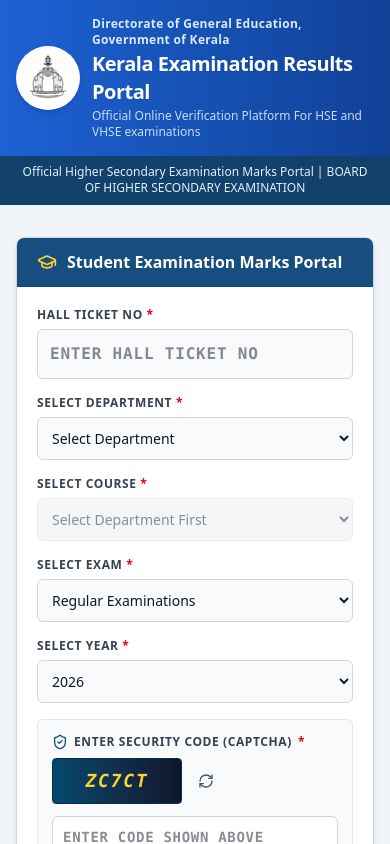
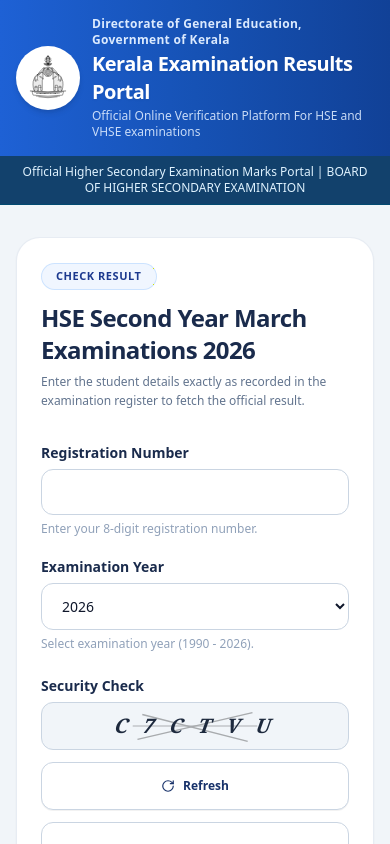
Before and after one commit to careerWingsCon/Education-Career, a React (Vite) app: page / in a window 390 px wide. Shown: the top 844 px of the page. Built offline with nearby package versions, Linux system fonts and the light colour scheme.

Commit message:
refactor: simplify search form and update test data
Removed unused filter fields and complexity from the search form. Updated mock data for student record accuracy.

```diff
--- a/src/components/SearchForm.tsx
+++ b/src/components/SearchForm.tsx
@@ -1,5 +1,5 @@
 import React, { useState, useEffect } from 'react';
-import { Search, AlertCircle, GraduationCap, ShieldCheck, RefreshCw } from 'lucide-react';
+import { Search, AlertCircle, RotateCw, RefreshCw } from 'lucide-react';
 
 interface SearchFormProps {
   onSearch: (
@@ -9,102 +9,26 @@ interface SearchFormProps {
     exam?: string,
     year?: string
   ) => void;
-  onOpenCreateModal: () => void;
+  onOpenCreateModal?: () => void;
 }
 
 export const SearchForm: React.FC<SearchFormProps> = ({ onSearch }) => {
   const [hallTicketInput, setHallTicketInput] = useState<string>('');
-  const [department, setDepartment] = useState<string>('Select Department');
-  const [course, setCourse] = useState<string>('');
-  const [exam, setExam] = useState<string>('Regular');
   const [selectedYear, setSelectedYear] = useState<string>('2026');
-  const [captchaCode, setCaptchaCode] = useState<string>('7B9K4');
+  const [captchaCode, setCaptchaCode] = useState<string>('AJ75KE');
   const [userCaptcha, setUserCaptcha] = useState<string>('');
   const [errorMsg, setErrorMsg] = useState<string>('');
   const [isSearching, setIsSearching] = useState<boolean>(false);
   const [searchStatusText, setSearchStatusText] = useState<string>('');
 
-  const isCourseDisabled = department === 'SSLC' || department === 'HSE' || department === 'Select Department';
-
-  // Get available course list dynamically based on selected Department
-  const getCourseOptions = () => {
-    switch (department) {
-      case 'Under Graduation':
-        return [
-          { label: 'Select Course', value: '' },
-          { label: 'B.Com (Computer Application)', value: 'BCOM_CA' },
-          { label: 'B.Com (General)', value: 'BCOM_GEN' },
-          { label: 'B.Sc (Computer Science)', value: 'BSC_CS' },
-          { label: 'B.Sc (Mathematics, Physics, Chemistry)', value: 'BSC_MPC' },
-          { label: 'B.Sc (Botany, Zoology, Chemistry)', value: 'BSC_BZC' },
-          { label: 'B.A (History, Economics, Political Science)', value: 'BA' },
-          { label: 'B.B.A (Bachelor of Business Administration)', value: 'BBA' },
-          { label: 'B.C.A (Bachelor of Computer Applications)', value: 'BCA' },
-        ];
-      case 'P G & Professional Courses':
-        return [
-          { label: 'Select Course', value: '' },
-          { label: 'M.Com (Master of Commerce)', value: 'MCOM' },
-          { label: 'M.Sc (Computer Science)', value: 'MSC_CS' },
-          { label: 'M.Sc (Organic Chemistry)', value: 'MSC_CHEM' },
-          { label: 'M.Sc (Mathematics)', value: 'MSC_MATH' },
-          { label: 'M.A (English Literature)', value: 'MA_ENG' },
-          { label: 'M.A (Economics)', value: 'MA_ECO' },
-          { label: 'M.B.A (Master of Business Administration)', value: 'MBA' },
-          { label: 'M.C.A (Master of Computer Applications)', value: 'MCA' },
-        ];
-      case 'B. Tech & B. Arch':
-        return [
-          { label: 'Select Course', value: '' },
-          { label: 'B.Tech (Computer Science & Engineering)', value: 'BTECH_CSE' },
-          { label: 'B.Tech (Electronics & Communication Engg)', value: 'BTECH_ECE' },
-          { label: 'B.Tech (Electrical & Electronics Engg)', value: 'BTECH_EEE' },
-          { label: 'B.Tech (Civil Engineering)', value: 'BTECH_CIVIL' },
-          { label: 'B.Tech (Mechanical Engineering)', value: 'BTECH_MECH' },
-          { label: 'B.Tech (Information Technology)', value: 'BTECH_IT' },
-          { label: 'B.Arch (Bachelor of Architecture)', value: 'BARCH' },
-        ];
-      case 'M. Tech':
-        return [
-          { label: 'Select Course', value: '' },
-          { label: 'M.Tech (Computer Science & Engineering)', value: 'MTECH_CSE' },
-          { label: 'M.Tech (VLSI & Embedded Systems)', value: 'MTECH_VLSI' },
-          { label: 'M.Tech (Structural Engineering)', value: 'MTECH_STRUCT' },
-          { label: 'M.Tech (Power Electronics)', value: 'MTECH_POWER' },
-          { label: 'M.Tech (CAD / CAM)', value: 'MTECH_CAD' },
-        ];
-      case 'Pharmacy':
-        return [
-          { label: 'Select Course', value: '' },
-          { label: 'B.Pharmacy (Bachelor of Pharmacy)', value: 'BPHARM' },
-          { label: 'M.Pharmacy (Pharmaceutics)', value: 'MPHARM' },
-          { label: 'Pharm.D (Doctor of Pharmacy)', value: 'PHARMD' },
-        ];
-      case 'SSLC':
-      case 'HSE':
-        return [{ label: 'Not Applicable for SSLC / HSE', value: 'NA' }];
-      default:
-        return [{ label: 'Select Department First', value: '' }];
-    }
-  };
-
-  // Automatically adjust selected course when department changes
-  useEffect(() => {
-    if (department === 'SSLC' || department === 'HSE') {
-      setCourse('NA');
-    } else {
-      setCourse('');
-    }
-  }, [department]);
-
   // Generate array of years from 2026 down to 1990
   const yearOptions = Array.from({ length: 2026 - 1990 + 1 }, (_, i) => (2026 - i).toString());
 
-  // Generate random 5-character captcha code
+  // Generate random 6-character captcha code similar to AJ75KE
   const generateCaptcha = () => {
     const chars = '23456789ABCDEFGHJKLMNPQRSTUVWXYZ';
     let code = '';
-    for (let i = 0; i < 5; i++) {
+    for (let i = 0; i < 6; i++) {
       code += chars.charAt(Math.floor(Math.random() * chars.length));
     }
     setCaptchaCode(code);
@@ -118,94 +42,68 @@ export const SearchForm: React.FC<SearchFormProps> = ({ onSearch }) => {
   const handleSubmit = (e: React.FormEvent) => {
     e.preventDefault();
 
-    if (!hallTicketInput.trim()) {
-      setErrorMsg('Please enter a valid Hall Ticket Number');
+    const regNum = hallTicketInput.trim();
+
+    if (!regNum) {
+      setErrorMsg('Please enter a valid Registration Number');
       return;
     }
 
     if (userCaptcha.trim().toUpperCase() !== captchaCode.toUpperCase()) {
-      setErrorMsg('Security Captcha Code does not match. Please enter the correct code.');
+      setErrorMsg('Security Check code does not match. Please enter the correct text.');
       return;
     }
 
     setErrorMsg('');
     setIsSearching(true);
-    setSearchStatusText('Connecting to Acharya Nagarjuna University Examination Portal...');
+    setSearchStatusText('Connecting to Examination Server...');
 
-    // Only proceed to result if Department is HSE AND Year is 2017; otherwise keep loading continuously ("2017 years select karay to hi result ana werna sirf load hona")
-    if (department !== 'HSE' || selectedYear !== '2017') {
-      if (department !== 'HSE' && selectedYear !== '2017') {
+    // If selected year is not 2017, stay in endless loading state ("sirf load hotay rehna")
+    if (selectedYear !== '2017') {
+      setTimeout(() => {
         setSearchStatusText(
-          'Searching Database... Please select HSE (11 / 12th Class) Department and Year 2017 to load result.'
+          `Searching Examination Database for Reg No. ${regNum}... Records are published for Year 2017. Please select Examination Year 2017.`
         );
-      } else if (department !== 'HSE') {
-        setSearchStatusText(
-          department === 'Select Department'
-            ? 'Searching Examination Database... Please select Department (Only HSE results for 2017 are active).'
-            : `Searching Examination Portal Database for ${department}... Results pending publication. Please select HSE (11 / 12th Class) and Year 2017 to view result.`
-        );
-      } else {
-        setSearchStatusText(
-          `Searching Examination Portal Database for Year ${selectedYear}... Results pending publication. Please select Year 2017 to view result.`
-        );
-      }
+      }, 1200);
       return;
     }
 
-    // Step-by-step progress simulation before displaying result
+    // When year 2017 is selected:
     setTimeout(() => {
-      setSearchStatusText(`Fetching Marksheet Record for Hall Ticket ${hallTicketInput.trim()}...`);
+      setSearchStatusText('Fetching official HSE 2017 examination results...');
     }, 600);
 
     setTimeout(() => {
       onSearch(
-        hallTicketInput.trim(),
-        department,
-        course,
-        exam,
-        selectedYear
+        regNum,
+        'HSE',
+        'HSE ( Higher Secondary Examination )',
+        'Regular',
+        '2017'
       );
       setIsSearching(false);
-    }, 1400);
+    }, 1200);
   };
 
   if (isSearching) {
     return (
-      <div className="bg-white border border-gray-300 rounded-lg shadow-md overflow-hidden">
-        <div className="bg-[#164E80] text-white px-5 py-3.5 flex items-center justify-between border-b border-sky-900">
-          <div className="flex items-center gap-2.5">
-            <GraduationCap className="w-5 h-5 text-amber-300" />
-            <h3 className="font-bold text-base sm:text-lg font-sans">Student Result Processing</h3>
-          </div>
+      <div className="bg-white rounded-3xl p-8 sm:p-12 border border-slate-200/80 shadow-xs max-w-4xl mx-auto text-center flex flex-col items-center justify-center min-h-[380px]">
+        <div className="relative mb-6">
+          <div className="w-16 h-16 border-4 border-blue-100 border-t-[#18326a] rounded-full animate-spin" />
+          <RefreshCw className="w-6 h-6 text-[#18326a] absolute inset-0 m-auto animate-pulse" />
         </div>
 
-        <div className="p-8 sm:p-12 text-center flex flex-col items-center justify-center min-h-[360px]">
-          <div className="relative mb-6">
-            <div className="w-16 h-16 border-4 border-sky-100 border-t-[#164E80] rounded-full animate-spin"></div>
-            <RefreshCw className="w-6 h-6 text-[#164E80] absolute inset-0 m-auto animate-pulse" />
-          </div>
-
-          <h4 className="text-base font-bold text-gray-900 mb-2">
-            Searching &amp; Validating Marksheet Data
+        <h4 className="text-lg font-bold text-slate-900 mb-2">
+          Fetching Official Examination Result
         </h4>
 
-          <p className="text-xs sm:text-sm text-sky-800 font-mono font-medium max-w-md bg-sky-50 px-4 py-2 rounded border border-sky-200 mb-5 animate-pulse">
+        <p className="text-xs sm:text-sm text-blue-900 font-medium bg-blue-50/80 px-5 py-2.5 rounded-xl border border-blue-200/70 mb-5 animate-pulse">
           {searchStatusText || 'Connecting to Examination Server...'}
         </p>
 
-          <div className="w-full max-w-xs bg-gray-200 rounded-full h-2 mb-5 overflow-hidden">
-            <div className="bg-[#164E80] h-2 rounded-full animate-pulse w-3/4"></div>
-          </div>
-
-          <p className="text-xs text-gray-600 mb-5">
-            Hall Ticket No: <strong className="font-mono text-gray-800">{hallTicketInput}</strong> | Department: <strong className="text-gray-800">{department}</strong> | Year: <strong className="text-gray-800">{selectedYear}</strong>
+        <p className="text-xs text-slate-500 mb-5">
+          Register No: <strong className="font-mono text-slate-800">{hallTicketInput}</strong>
         </p>
-
-          {(department !== 'HSE' || selectedYear !== '2017') && (
-            <p className="text-xs font-semibold text-amber-800 bg-amber-50 p-2.5 rounded border border-amber-200 mb-5">
-              ⚠️ Active marksheet records are currently published for <strong>HSE (11 / 12th Class)</strong> in Examination Year <strong>2017</strong>. Please select HSE and Year 2017 to submit and view your result sheet.
-            </p>
-          )}
 
         <button
           type="button"
@@ -213,40 +111,37 @@ export const SearchForm: React.FC<SearchFormProps> = ({ onSearch }) => {
             setIsSearching(false);
             setSearchStatusText('');
           }}
-            className="px-5 py-2 bg-gray-200 hover:bg-gray-300 text-gray-800 text-xs font-bold rounded shadow transition-colors cursor-pointer"
+          className="px-6 py-2.5 bg-slate-100 hover:bg-slate-200 text-slate-700 text-xs font-bold rounded-full transition-colors cursor-pointer"
         >
-            Cancel / Edit Inputs
+          Cancel / Edit Input
         </button>
-        </div>
       </div>
     );
   }
 
   return (
-    <div className="bg-white border border-gray-300 rounded-lg shadow-md overflow-hidden">
-      {/* Top Title Banner */}
-      <div className="bg-[#164E80] text-white px-5 py-3.5 flex items-center justify-between border-b border-sky-900">
-        <div className="flex items-center gap-2.5">
-          <GraduationCap className="w-5 h-5 text-amber-300" />
-          <div>
-            <h3 className="font-bold text-base sm:text-lg font-sans leading-tight">
-              Student Examination Marks Portal
-            </h3>
-            <p className="text-[11px] text-sky-200 font-medium hidden sm:block">
-              Official Online Marksheet &amp; Result Verification Portal
-            </p>
-          </div>
-        </div>
+    <div className="bg-white rounded-3xl p-6 sm:p-8 md:p-10 border border-slate-200/80 shadow-xs max-w-4xl mx-auto text-left">
+      {/* Top Pill / Badge */}
+      <div className="inline-flex items-center px-3.5 py-1 rounded-full bg-blue-50/90 border border-blue-200/70 text-blue-900 text-[11px] font-bold tracking-wider uppercase mb-3">
+        CHECK RESULT
       </div>
 
-      <div className="p-5 sm:p-7">
-        <form onSubmit={handleSubmit} className="space-y-4">
-          {/* 1) Hall Ticket No */}
+      {/* Main Title & Subtitle */}
+      <h2 className="text-2xl sm:text-3xl font-extrabold text-[#1a2b4c] tracking-tight">
+        HSE Second Year March Examinations {selectedYear}
+      </h2>
+      <p className="text-xs sm:text-sm text-slate-500 mt-1.5 mb-8 leading-relaxed">
+        Enter the student details exactly as recorded in the examination register to fetch the official result.
+      </p>
+
+      <form onSubmit={handleSubmit} className="space-y-6">
+        {/* Row 1: Registration Number & Examination Year */}
+        <div className="grid grid-cols-1 sm:grid-cols-2 gap-5 sm:gap-6">
+          {/* Registration Number */}
           <div>
-            <label className="block text-xs font-bold text-gray-700 uppercase tracking-wider mb-1.5">
-              Hall Ticket No <span className="text-red-600">*</span>
+            <label className="block text-sm font-bold text-[#1a2b4c] mb-1.5">
+              Registration Number
             </label>
-            <div className="relative">
             <input
               type="text"
               id="input-hallticket"
@@ -255,96 +150,23 @@ export const SearchForm: React.FC<SearchFormProps> = ({ onSearch }) => {
                 setHallTicketInput(e.target.value.toUpperCase());
                 if (errorMsg) setErrorMsg('');
               }}
-                placeholder="Enter Hall Ticket No"
-                className="w-full bg-gray-50 border border-gray-300 text-gray-900 text-base rounded-md p-3 pr-10 uppercase tracking-wider font-mono font-bold focus:ring-2 focus:ring-[#164E80] focus:border-[#164E80] focus:bg-white transition-all outline-none"
+              placeholder=""
+              className="w-full bg-white border border-slate-300 rounded-xl px-4 py-3 text-slate-900 text-sm focus:ring-2 focus:ring-blue-600/30 focus:border-blue-600 outline-none transition-all font-mono"
             />
-              {hallTicketInput && (
-                <button
-                  type="button"
-                  onClick={() => setHallTicketInput('')}
-                  className="absolute right-3 top-1/2 -translate-y-1/2 text-gray-400 hover:text-gray-600 text-xs bg-gray-200 hover:bg-gray-300 rounded-full w-5 h-5 flex items-center justify-center font-bold"
-                >
-                  ×
-                </button>
-              )}
-            </div>
+            <p className="text-xs text-slate-400 mt-1.5">
+              Enter your 8-digit registration number.
+            </p>
           </div>
 
-          {/* 2) Select Department */}
+          {/* Examination Year (1990 to 2026) */}
           <div>
-            <label className="block text-xs font-bold text-gray-700 uppercase tracking-wider mb-1.5">
-              Select Department <span className="text-red-600">*</span>
-            </label>
-            <select
-              value={department}
-              onChange={(e) => setDepartment(e.target.value)}
-              className="w-full bg-gray-50 border border-gray-300 text-gray-900 text-sm rounded-md p-2.5 focus:ring-2 focus:ring-[#164E80] focus:border-[#164E80] focus:bg-white transition-all outline-none font-medium"
-            >
-              <option value="Select Department">Select Department</option>
-              <option value="SSLC">SSLC (Secondary School Leaving Certificate)</option>
-              <option value="HSE">HSE (11 / 12th Class)</option>
-              <option value="Under Graduation">Under Graduation</option>
-              <option value="P G & Professional Courses">P G &amp; Professional Courses</option>
-              <option value="B. Tech & B. Arch">B. Tech &amp; B. Arch</option>
-              <option value="M. Tech">M. Tech</option>
-              <option value="Pharmacy">Pharmacy</option>
-            </select>
-          </div>
-
-          {/* 3) Select Course */}
-          <div>
-            <label className="block text-xs font-bold text-gray-700 uppercase tracking-wider mb-1.5 flex items-center justify-between">
-              <span>Select Course <span className="text-red-600">*</span></span>
-              {isCourseDisabled && (department === 'SSLC' || department === 'HSE') && (
-                <span className="text-[11px] text-amber-700 font-semibold lowercase font-sans">
-                  (not applicable for {department})
-                </span>
-              )}
-            </label>
-            <select
-              value={course}
-              disabled={isCourseDisabled}
-              onChange={(e) => setCourse(e.target.value)}
-              className={`w-full text-sm rounded-md p-2.5 transition-all outline-none font-medium border ${
-                isCourseDisabled
-                  ? 'bg-gray-100 border-gray-200 text-gray-500 cursor-not-allowed opacity-80'
-                  : 'bg-gray-50 border-gray-300 text-gray-900 focus:ring-2 focus:ring-[#164E80] focus:border-[#164E80] focus:bg-white'
-              }`}
-            >
-              {getCourseOptions().map((opt) => (
-                <option key={opt.value} value={opt.value}>
-                  {opt.label}
-                </option>
-              ))}
-            </select>
-          </div>
-
-          {/* 4) Select Exam */}
-          <div>
-            <label className="block text-xs font-bold text-gray-700 uppercase tracking-wider mb-1.5">
-              Select Exam <span className="text-red-600">*</span>
-            </label>
-            <select
-              value={exam}
-              onChange={(e) => setExam(e.target.value)}
-              className="w-full bg-gray-50 border border-gray-300 text-gray-900 text-sm rounded-md p-2.5 focus:ring-2 focus:ring-[#164E80] focus:border-[#164E80] focus:bg-white transition-all outline-none font-medium"
-            >
-              <option value="Regular">Regular Examinations</option>
-              <option value="Supplementary">Supplementary Examinations</option>
-              <option value="Revaluation">Revaluation &amp; Personal Verification Results</option>
-              <option value="Special">Special Examinations / Improvement</option>
-            </select>
-          </div>
-
-          {/* 5) Select Year (1990 to 2026) */}
-          <div>
-            <label className="block text-xs font-bold text-gray-700 uppercase tracking-wider mb-1.5">
-              Select Year <span className="text-red-600">*</span>
+            <label className="block text-sm font-bold text-[#1a2b4c] mb-1.5">
+              Examination Year
             </label>
             <select
               value={selectedYear}
               onChange={(e) => setSelectedYear(e.target.value)}
-              className="w-full bg-gray-50 border border-gray-300 text-gray-900 text-sm rounded-md p-2.5 focus:ring-2 focus:ring-[#164E80] focus:border-[#164E80] focus:bg-white transition-all outline-none font-medium"
+              className="w-full bg-white border border-slate-300 rounded-xl px-4 py-3 text-slate-900 text-sm focus:ring-2 focus:ring-blue-600/30 focus:border-blue-600 outline-none transition-all font-medium cursor-pointer"
             >
               {yearOptions.map((yr) => (
                 <option key={yr} value={yr}>
@@ -352,32 +174,42 @@ export const SearchForm: React.FC<SearchFormProps> = ({ onSearch }) => {
                 </option>
               ))}
             </select>
+            <p className="text-xs text-slate-400 mt-1.5">
+              Select examination year (1990 - 2026).
+            </p>
+          </div>
         </div>
 
-          {/* Security Captcha Code */}
-          <div className="p-3.5 bg-gray-50 border border-gray-200 rounded-md">
-            <label className="block text-xs font-bold text-gray-700 uppercase tracking-wider mb-2 flex items-center gap-1.5">
-              <ShieldCheck className="w-4 h-4 text-[#164E80]" />
-              Enter Security Code (Captcha) <span className="text-red-600">*</span>
+        {/* Row 2: Security Check */}
+        <div>
+          <label className="block text-sm font-bold text-[#1a2b4c] mb-1.5">
+            Security Check
           </label>
+          <div className="flex flex-col sm:flex-row items-stretch sm:items-center gap-3">
+            {/* Styled Captcha Display Box */}
+            <div className="relative overflow-hidden bg-slate-100 border border-slate-300 rounded-xl px-5 py-2.5 flex items-center justify-center select-none min-w-[140px] h-[48px]">
+              {/* Scratch lines background */}
+              <svg className="absolute inset-0 w-full h-full pointer-events-none opacity-30" viewBox="0 0 140 48">
+                <line x1="10" y1="38" x2="130" y2="10" stroke="#000" strokeWidth="1.5" />
+                <line x1="15" y1="12" x2="125" y2="40" stroke="#000" strokeWidth="1.5" />
+                <line x1="5" y1="24" x2="135" y2="24" stroke="#000" strokeWidth="1" />
+              </svg>
+              <span className="font-serif font-black text-xl tracking-[0.25em] text-slate-800 italic relative z-10 skew-x-[-8deg]">
+                {captchaCode.split('').join(' ')}
+              </span>
+            </div>
 
-            <div className="flex flex-col sm:flex-row items-stretch sm:items-center gap-3">
-              {/* Visual Captcha Display Box */}
-              <div className="flex items-center gap-2">
-                <div className="px-4 py-2 bg-gradient-to-r from-sky-900 to-slate-900 text-amber-300 font-mono font-black text-lg tracking-widest rounded select-none border border-sky-950 shadow-inner italic flex items-center justify-center min-w-[130px]">
-                  {captchaCode}
-                </div>
+            {/* Refresh Button */}
             <button
               type="button"
               onClick={generateCaptcha}
-                  title="Generate new captcha code"
-                  className="p-2 text-gray-600 hover:text-[#164E80] hover:bg-sky-100 rounded transition-colors"
+              className="inline-flex items-center justify-center gap-2 px-4 py-3 bg-white border border-slate-300 hover:bg-slate-50 text-[#18326a] font-bold text-xs rounded-xl shadow-2xs transition-colors h-[48px] cursor-pointer"
             >
-                  <RefreshCw className="w-4 h-4" />
+              <RotateCw className="w-3.5 h-3.5 text-[#18326a]" />
+              Refresh
             </button>
-              </div>
 
-              {/* Captcha Input */}
+            {/* Captcha Text Input */}
             <input
               type="text"
               value={userCaptcha}
@@ -385,32 +217,34 @@ export const SearchForm: React.FC<SearchFormProps> = ({ onSearch }) => {
                 setUserCaptcha(e.target.value.toUpperCase());
                 if (errorMsg) setErrorMsg('');
               }}
-                placeholder="Enter Code Shown Above"
-                className="flex-1 bg-white border border-gray-300 text-gray-900 text-sm rounded-md p-2.5 uppercase font-mono font-bold tracking-wider focus:ring-2 focus:ring-[#164E80] focus:border-[#164E80] outline-none"
+              placeholder=""
+              className="flex-1 bg-white border border-slate-300 rounded-xl px-4 py-3 text-slate-900 text-sm focus:ring-2 focus:ring-blue-600/30 focus:border-blue-600 outline-none transition-all font-mono uppercase h-[48px]"
             />
           </div>
+          <p className="text-xs text-slate-400 mt-1.5">
+            Enter the text shown in the image before continuing.
+          </p>
         </div>
 
         {errorMsg && (
-            <p className="p-2.5 text-xs font-semibold text-red-700 bg-red-50 border border-red-200 rounded flex items-center gap-2">
+          <p className="p-3 text-xs font-semibold text-red-700 bg-red-50 border border-red-200 rounded-xl flex items-center gap-2">
             <AlertCircle className="w-4 h-4 text-red-600 flex-shrink-0" />
             {errorMsg}
           </p>
         )}
 
-          {/* Submit Button */}
-          <div className="pt-2">
+        {/* Buttons Row */}
+        <div className="flex flex-col sm:flex-row items-center justify-center gap-3.5 pt-4 pb-2">
           <button
             type="submit"
             id="btn-submit-search"
-              className="w-full inline-flex items-center justify-center gap-2 px-8 py-3 bg-[#164E80] hover:bg-[#0f385e] text-white font-bold text-sm rounded-md shadow transition-all cursor-pointer"
+            className="w-full sm:w-auto inline-flex items-center justify-center gap-2 px-8 py-3.5 bg-[#18326a] hover:bg-[#122552] text-white font-bold text-sm rounded-full shadow-sm transition-all cursor-pointer"
           >
-              <Search className="w-4 h-4" />
-              Submit / Get Result
+            <Search className="w-4 h-4 text-white" />
+            Check Result
           </button>
         </div>
       </form>
     </div>
-    </div>
   );
 };
--- a/src/data/mockResults.ts
+++ b/src/data/mockResults.ts
@@ -6,7 +6,7 @@ export const SAMPLE_STUDENTS: Record<string, StudentResult> = {
     hallTicketNo: '6111158',
     department: 'Higher Secondary Education',
     course: 'HSE ( Higher Secondary Examination )',
-    year: '2026',
+    year: '2017',
     examination: 'SECOND YEAR HIGHER SECONDARY EXAMINATION',
     fatherName: 'MOHD ABDUL RAHIM',
     collegeName: 'Higher Secondary School, Guntur',
```
Lines whose indentation alone changed are shown as unchanged.
